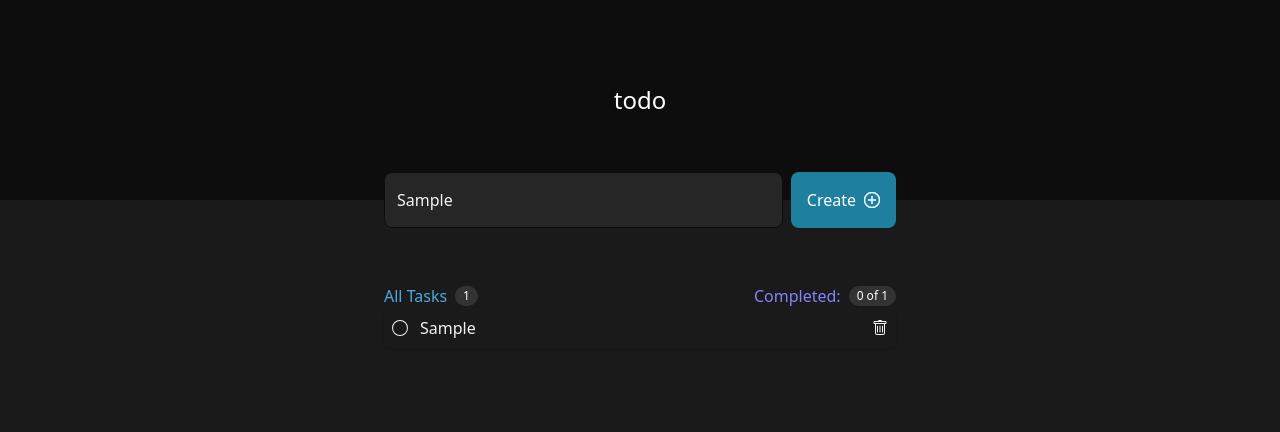
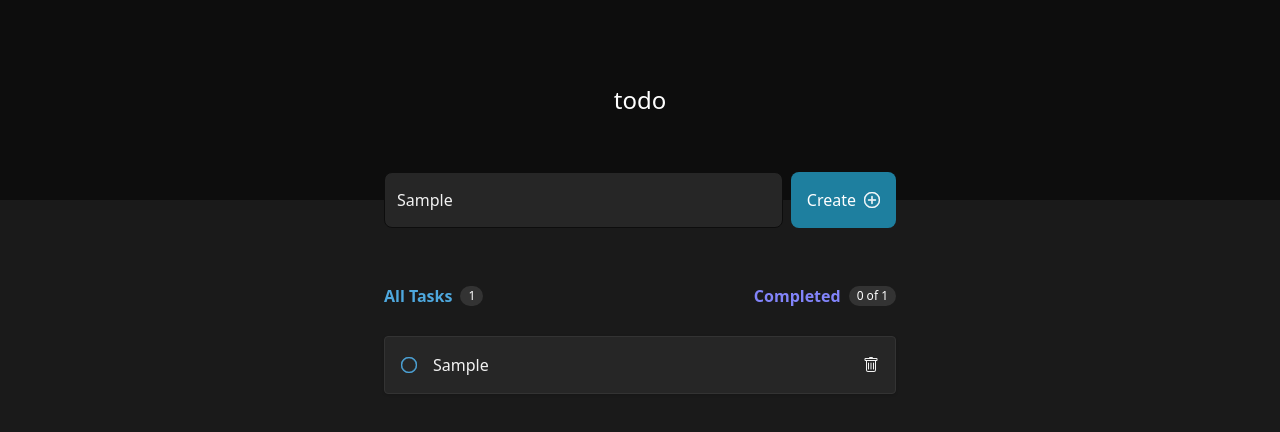
Before and after one commit to CharlesEkkel/my-todo, a React (Vite) app: page / in a window 1280 px wide. Both pictures are taken after typing "Sample" into the empty fields and a click on the button "Create". Shown: the top 432 px of the page. Built offline with nearby package versions, Linux system fonts and the light colour scheme.

Commit message:
feat: improve Task styling

```diff
--- a/src/App.tsx
+++ b/src/App.tsx
@@ -25,12 +25,15 @@ function App() {
       </header>
       <main className="flex flex-col gap-2 mx-auto -mt-7 max-w-lg">
         <NewTask createTask={addTask} />
-        <section id="allTasks" className="mt-12">
-          <div className="flex flex-row gap-2 items-center">
-            <h2 className="text-blue">All Tasks</h2>
-            <Pill value={String(tasks.length)} />
+        <section
+          id="allTasks"
+          className="flex flex-col gap-3 justify-between mt-12"
+        >
+          <div className="flex flex-row gap-2 items-center mb-4">
+            <h2 className="font-bold text-blue">All Tasks</h2>
+            <Pill hidden value={String(tasks.length)} />
             <div className="flex-1" />
-            <span className="text-purple">Completed: </span>
+            <span className="font-bold text-purple">Completed</span>
             <Pill
               value={`${tasks.filter((x) => x.isChecked).length} of ${
                 tasks.length
--- a/src/components/Pill.tsx
+++ b/src/components/Pill.tsx
@@ -1,8 +1,15 @@
-export const Pill = ({ value, id }: { value: string; id?: string }) => (
+type PillProps = {
+  value: string;
+  id?: string;
+  hidden?: boolean;
+};
+
+export const Pill = (props: PillProps) => (
   <div
-    id={id}
+    id={props.id}
+    aria-hidden={props.hidden}
     className="flex items-center py-0.5 px-2 text-xs text-center text-white align-middle rounded-full bg-grey400"
   >
-    {value}
+    {props.value}
   </div>
 );
--- a/src/components/Task.tsx
+++ b/src/components/Task.tsx
@@ -11,16 +11,22 @@ export const Task = (props: TaskProps) => {
   const taskId = useId();
 
   return (
-    <div className="flex flex-row gap-3 items-start p-2 w-full rounded shadow justify-baseline bg-card">
+    <div className="flex flex-row gap-4 items-start p-4 w-full rounded border shadow justify-baseline bg-grey500 border-grey400">
       <button className="mt-1 w-4 h-4" onClick={props.onClickDone}>
         {props.info.isChecked ? (
           <>
-            <BsCheckCircleFill aria-hidden className="w-full h-full stroke-0" />
+            <BsCheckCircleFill
+              aria-hidden
+              className="w-full h-full stroke-[0.5] text-purple"
+            />
             <span className="sr-only">Unmark this task as completed</span>
           </>
         ) : (
           <>
-            <BsCircle aria-hidden className="w-full h-full stroke-0" />
+            <BsCircle
+              aria-hidden
+              className="w-full h-full stroke-[0.5] text-blue"
+            />
             <span className="sr-only">Mark this task as completed</span>
           </>
         )}
@@ -28,7 +34,12 @@ export const Task = (props: TaskProps) => {
       <label htmlFor={taskId} className="sr-only">
         Task Description:
       </label>
-      <p id={taskId} className="flex-1 mr-4 text-left">
+      <p
+        id={taskId}
+        className={`flex-1 mr-4 text-left ${
+          props.info.isChecked && "line-through text-grey300"
+        }`}
+      >
         {props.info.description}
       </p>
       <button className="mt-1 w-4 h-4" onClick={props.onClickDelete}>
```
